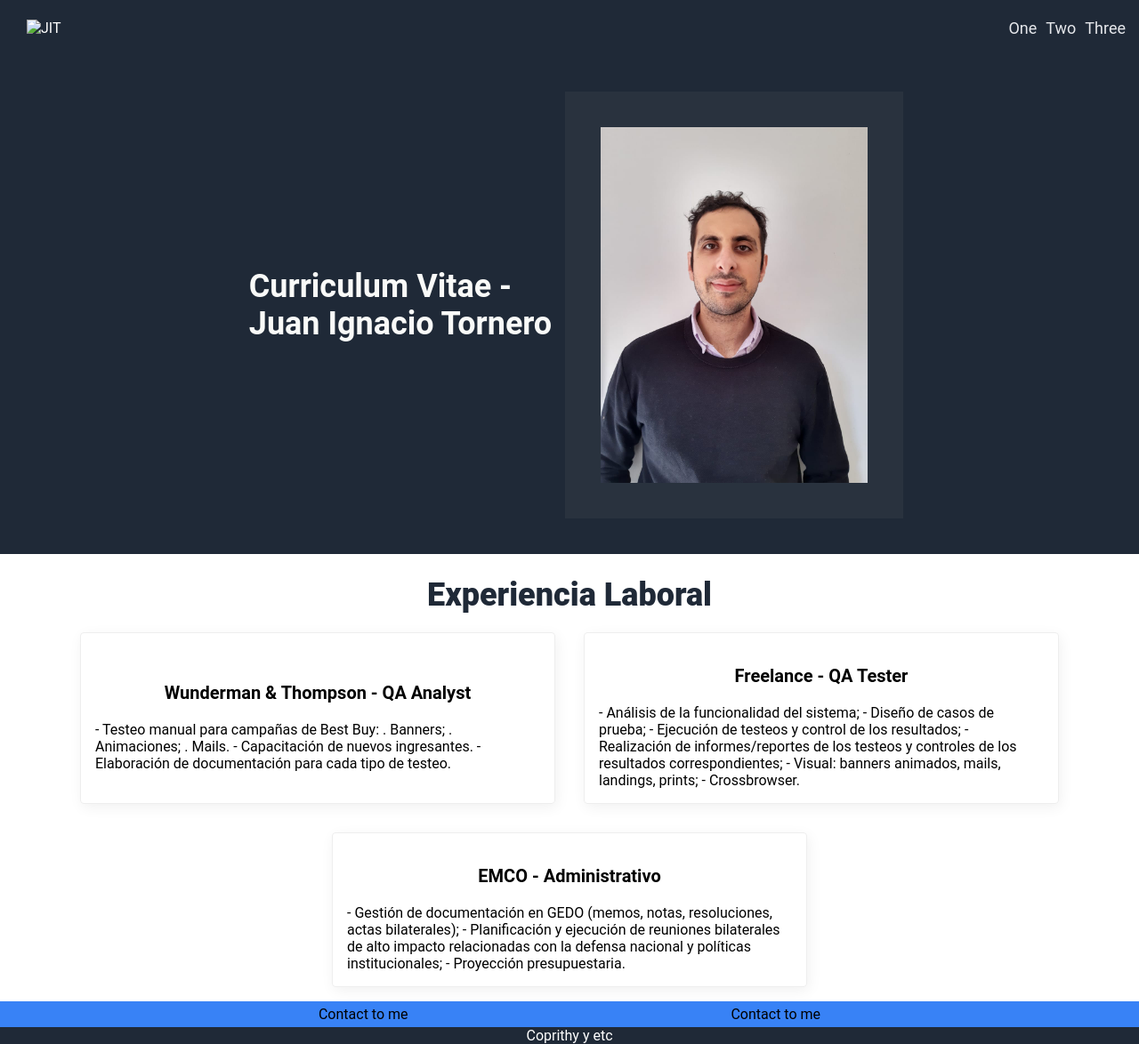
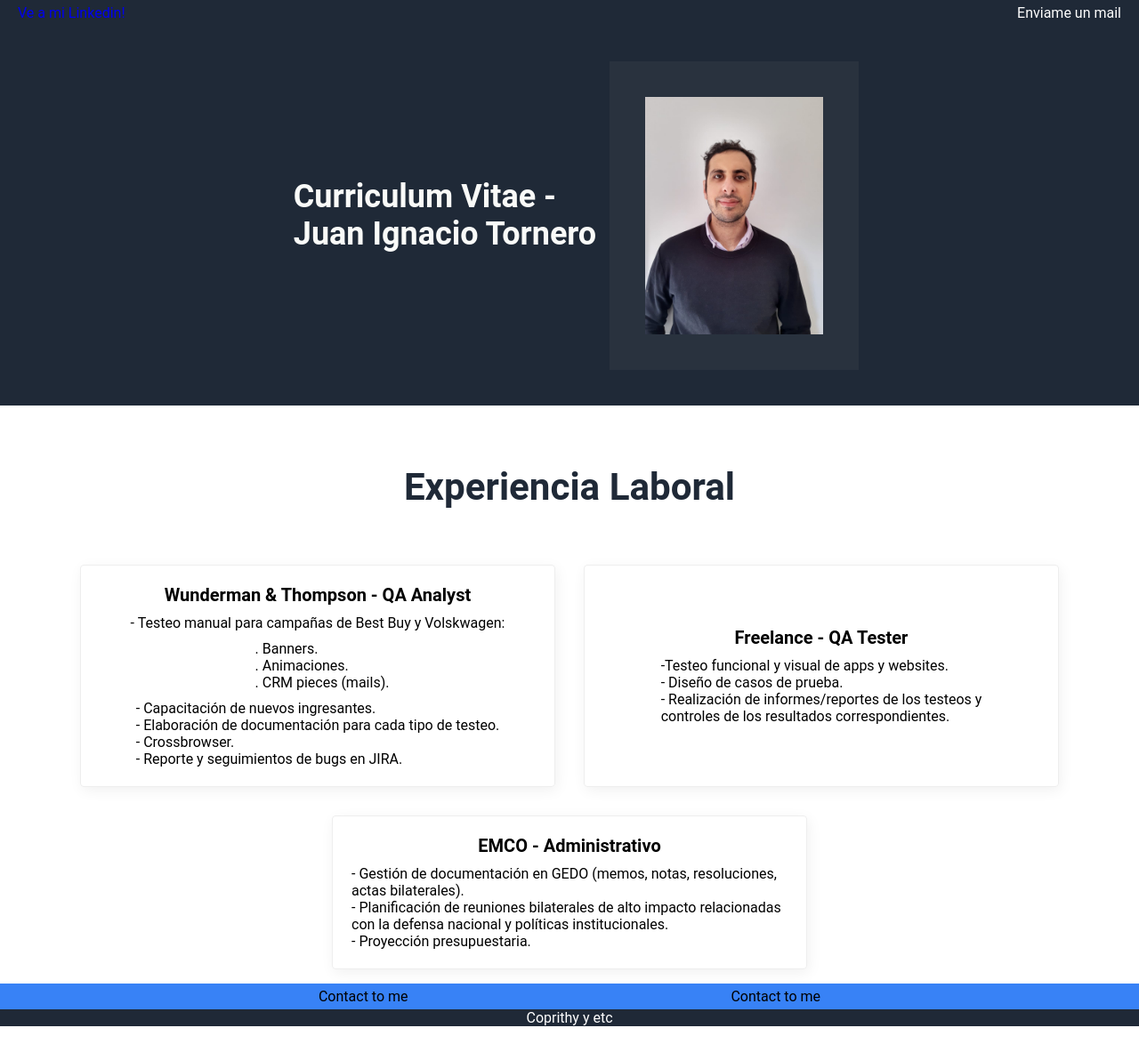
Before and after one commit to jitornero/CV, a plain HTML site: page index.html in a window 1280 px wide. Shown: the whole page at 89% size. Drawn offline with Linux system fonts and the light colour scheme.

Commit message:
+ hoover en las 3 cards y un poco de estilo. PENDIENTE: resolver el aumento de top margin/padding cuando aumenta el tamaño de letra en el header-linkedin

```diff
--- a/index.html
+++ b/index.html
@@ -10,12 +10,10 @@
 <body>
     <div class="big-container">
         <div class="header">
-            <img class="logo" src="" alt="JIT">  </img>
-            <ul>
-                <li>One</li>
-                <li>Two</li>
-                <li>Three</li>
-            </ul>
+            <p ><a class="header-link" href="https://www.linkedin.com/in/juan-tornero/"> Ve a mi Linkedin! </a></p>
+            <p>
+                Enviame un mail
+            </p>
         </div>
         <div class="hero">
             <div class="hero1"> Curriculum Vitae - <br>Juan Ignacio Tornero</div>
@@ -25,36 +23,41 @@
 
 
         </div>
-        <div class="cardtitle">Experiencia Laboral</div>
+        <div class="cardtitle"><h3>Experiencia Laboral</h3></div>
         <div class="cards">
 
             <div id="c1" class="card">
                 <p  class="p_card" > Wunderman & Thompson - QA Analyst</p>
-            - Testeo manual para campañas de Best Buy:
-                . Banners;
-                . Animaciones;
-                . Mails.
-            - Capacitación de nuevos ingresantes.
-            - Elaboración de documentación para cada tipo de testeo.
+                <p>- Testeo manual para campañas de Best Buy y Volskwagen:</p>
+                <p class="indent">
+                    . Banners.<br>
+                    . Animaciones.<br>
+                    . CRM pieces (mails).<br>
+                </p>
+                <p>
+                - Capacitación de nuevos ingresantes.<br>
+                - Elaboración de documentación para cada tipo de testeo.<br>
+                - Crossbrowser.<br>
+                - Reporte y seguimientos de bugs en JIRA.<br>
+                </p>
             </div>
             <div class="card">
                 <p class="p_card" id="p2"> Freelance - QA Tester </p>
-                - Análisis de la funcionalidad del sistema;
-- Diseño de casos de prueba;
-- Ejecución de testeos y control de los resultados;
-- Realización de informes/reportes de los testeos y
-controles de los resultados correspondientes;
-- Visual: banners animados, mails, landings, prints;
-- Crossbrowser.
+                <p>
+                -Testeo funcional y visual de apps y websites.<br>
+                - Diseño de casos de prueba.<br>
+                - Realización de informes/reportes de los testeos y<br>
+                controles de los resultados correspondientes.
+                </p>
             </div>
             <div class="card">
                 <p class="p_card"> EMCO - Administrativo </p>
-                - Gestión de documentación en GEDO (memos, notas,
-resoluciones, actas bilaterales);
-- Planificación y ejecución de reuniones bilaterales de
-alto impacto relacionadas con la defensa nacional y
-políticas institucionales;
-- Proyección presupuestaria.
+                <p>- Gestión de documentación en GEDO (memos, notas,
+                resoluciones, actas bilaterales).<br>
+                - Planificación de reuniones bilaterales de alto impacto
+                relacionadas con la defensa nacional y políticas
+                institucionales.<br>
+                - Proyección presupuestaria.</p>
             </div>
           </div>
 
--- a/script.js
+++ b/script.js
@@ -1,20 +1,34 @@
 
 
-const tile1 = document.querySelector('#c1');
+const tile1 = document.querySelectorAll('.card');
 console.log(tile1);
 
+tile1.forEach((tile1) => {
 
+    tile1.addEventListener("mouseover", function(){
 
+        tile1.style.borderColor = 'black';
+    });
 
+    tile1.addEventListener("mouseout", function(){
 
-tile1.addEventListener("mouseover", function(){
+        tile1.style.borderColor = '';
+    });
 
-    tile1.style.borderColor = 'black';
+})
+
+const link = document.querySelector(".header-link");
+
+link.addEventListener("mouseover", function(){
+
+    // link.style.backgroundColor = "black";
+    link.style.color = 'white';
+    link.style.fontSize = "110%";   //QUEDA RESOLVER COMO EVITAR AUMENTAR TOP MARGIN/PADDING
+})
+
+link.addEventListener("mouseout", function(){
+
+    link.style.backgroundColor = '';
+    link.style.color = '';
+    link.style.fontSize = "";
 });
-
-
-
-tile1.addEventListener("mouseout", function(){
-
-    tile1.style.borderColor = '';
-});
--- a/style.css
+++ b/style.css
@@ -25,7 +25,14 @@ margin: 0px;
 display: flex;
 justify-content: space-between;
 align-items: center;
-padding: 0px 10px;
+padding: 0px 15px;
+margin-top: 0px;
+
+}
+
+.header-link{
+    text-decoration: none;
+
 }
 
 .logo{
@@ -68,7 +75,7 @@ li{
 
 .hero2{
     font-size: 18px;
-    max-width: 300px;
+    max-width: 200px;
     color: #e5e7eb;
     padding: 40px;
     display: flex;
@@ -95,6 +102,13 @@ margin-top: 20px;
     font-size: 20px;
     font-weight: bold;
 
+}
+
+.indent{
+    display: block;
+    padding-left: 10px;
+    text-align: left;
+    width: max-content;
 }
 
 .card{
@@ -135,6 +149,8 @@ padding: 5px;
 
 
 
+
+
 #img {
 max-width: inherit;
 max-height: inherit;
@@ -146,3 +162,8 @@ max-height: inherit;
 transform: scale(1.2);
 border-color: blue;
 }
+
+
+p{
+    margin: 5px;;
+}
```
